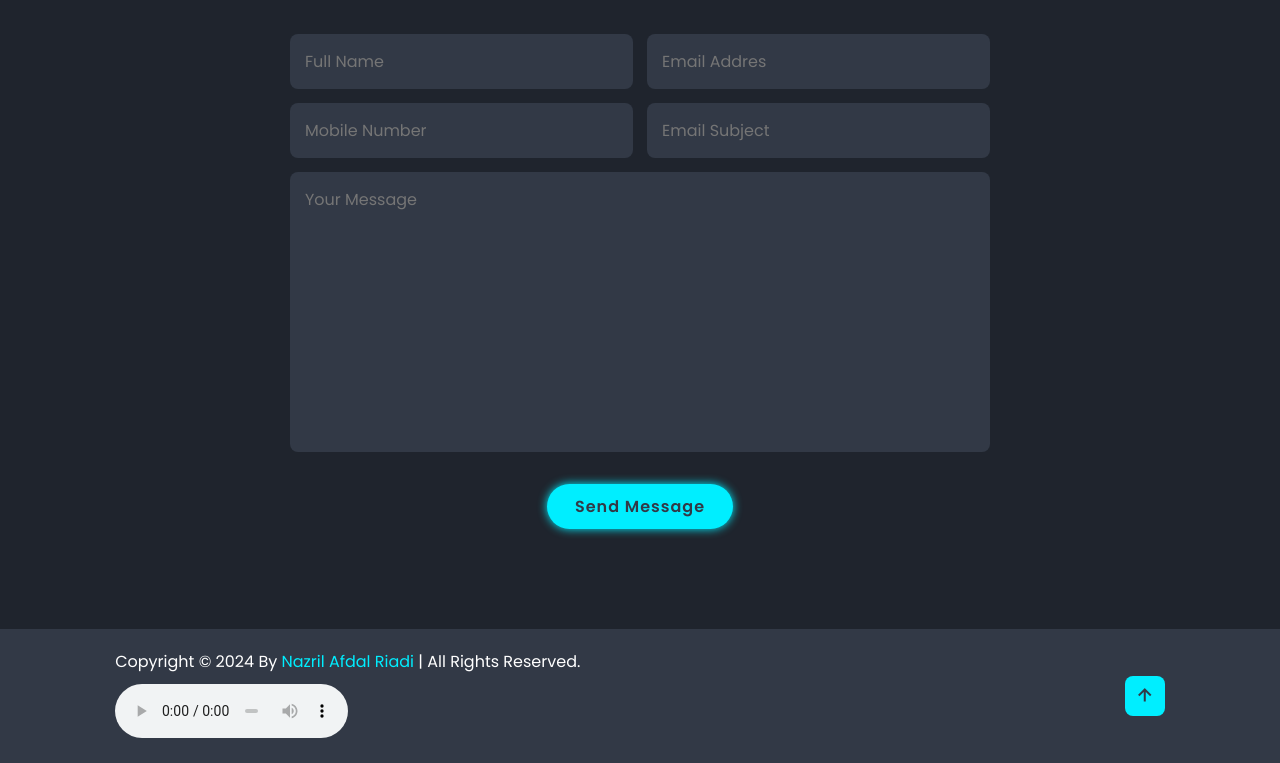
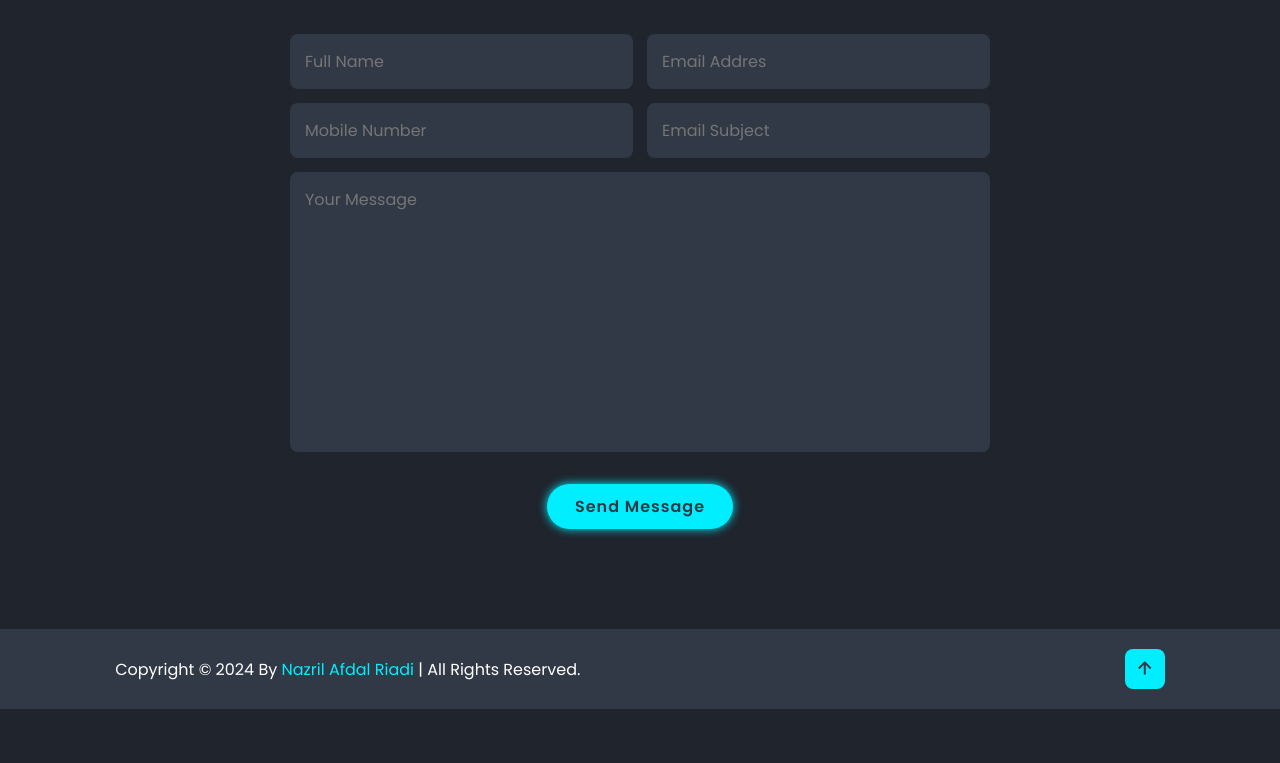
Before and after one commit to Arielnazril/Me.github.io, a plain HTML site: page index.html in a window 1280 px wide. Shown: the part 3371-4134 px from the top of the page. After the commit the page ends 4080 px from the top, so only its background shows below. Drawn offline with nearby package versions, Linux system fonts and the light colour scheme.

Commit message:
Update index.html

```diff
--- a/index.html
+++ b/index.html
@@ -175,7 +175,6 @@
     <footer class="footer">
         <div class="footer-text">
             <p>Copyright &copy; 2024 By <a href="https://www.instagram.com/nazrilriadi_" target="_blank"><span>Nazril Afdal Riadi</span></a> | All Rights  Reserved.</p>
-            <audio src="audio/mrs.officer.mp3" controls autoplay></audio>
         </div>
 
         <div class="footer-iconTop">
```
